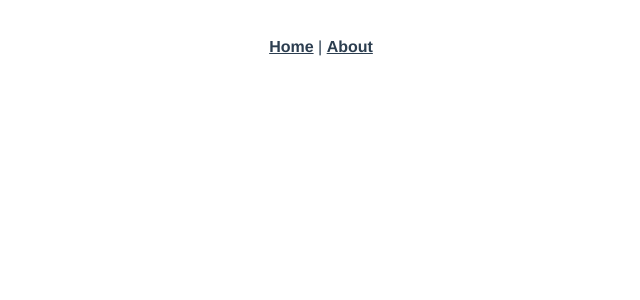
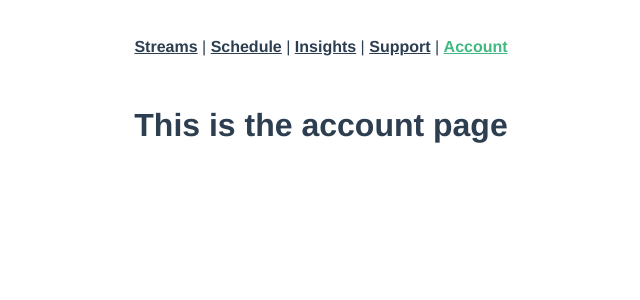
Before and after one commit to MasindeOdera/seenons-test, a Vue app: page /account in a window 1280 px wide. Before the commit this address had no page. Shown: the top 300 px of the page, without its empty margins (319-959 px from the left). Built offline with nearby package versions, Linux system fonts and the light colour scheme.

Commit message:
Updated Navigation

```diff
--- a/src/App.vue
+++ b/src/App.vue
@@ -1,7 +1,10 @@
 <template>
   <nav>
-    <router-link to="/">Home</router-link> |
-    <router-link to="/about">About</router-link>
+    <router-link to="/">Streams</router-link> |
+    <router-link to="/schedule">Schedule</router-link> |
+    <router-link to="/insights">Insights</router-link> |
+    <router-link to="/support">Support</router-link> |
+    <router-link to="/account">Account</router-link>
   </nav>
   <router-view />
 </template>
--- a/src/router/index.ts
+++ b/src/router/index.ts
@@ -4,17 +4,32 @@ import HomeView from "../views/HomeView.vue";
 const routes: Array<RouteRecordRaw> = [
   {
     path: "/",
-    name: "home",
+    name: "Streams",
     component: HomeView,
   },
   {
-    path: "/about",
-    name: "about",
+    path: "/schedule",
+    name: "schedule",
     // route level code-splitting
-    // this generates a separate chunk (about.[hash].js) for this route
+    // this generates a separate chunk (schedule.[hash].js) for this route
     // which is lazy-loaded when the route is visited.
     component: () =>
-      import(/* webpackChunkName: "about" */ "../views/AboutView.vue"),
+      import(/* webpackChunkName: "schedule" */ "../views/ScheduleView.vue"),
+  },
+  {
+    path: "/insights",
+    name: "insights",
+    component: () => import("../views/InsightsView.vue"),
+  },
+  {
+    path: "/support",
+    name: "supoort",
+    component: () => import("../views/SupportView.vue"),
+  },
+  {
+    path: "/account",
+    name: "account",
+    component: () => import("../views/AccountView.vue"),
   },
 ];
 
--- a/src/views/AboutView.vue
+++ /dev/null
@@ -1,5 +0,0 @@
-<template>
-  <div class="about">
-    <h1>This is an about page</h1>
-  </div>
-</template>
--- /dev/null
+++ b/src/views/AccountView.vue
@@ -0,0 +1,5 @@
+<template>
+  <div class="account">
+    <h1>This is the account page</h1>
+  </div>
+</template>
--- /dev/null
+++ b/src/views/InsightsView.vue
@@ -0,0 +1,5 @@
+<template>
+  <div class="insights">
+    <h1>This is the insights page</h1>
+  </div>
+</template>
--- /dev/null
+++ b/src/views/ScheduleView.vue
@@ -0,0 +1,5 @@
+<template>
+  <div class="schedule">
+    <h1>This is the schedule page</h1>
+  </div>
+</template>
--- /dev/null
+++ b/src/views/SupportView.vue
@@ -0,0 +1,5 @@
+<template>
+  <div class="support">
+    <h1>This is the support page</h1>
+  </div>
+</template>
```
